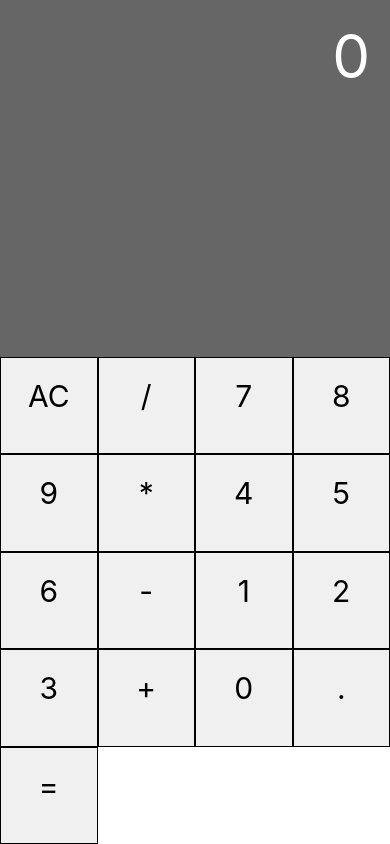
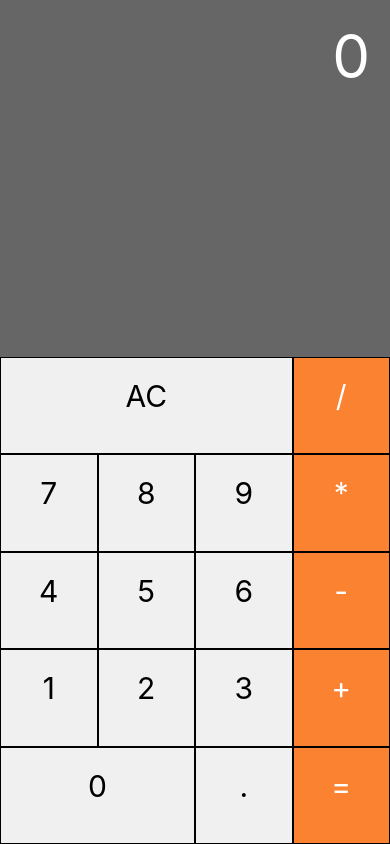
Before and after one commit to Gustavo-Bento/proj_calculadora-js, a React Native app: screen / in a window 390 px wide. Built offline with nearby package versions, Linux system fonts and the light colour scheme.

Commit message:
Applying button functions and styling them

```diff
--- a/App.js
+++ b/App.js
@@ -1,43 +1,48 @@
-import React, {Component} from 'react';
-import { Text, View, StyleSheet } from 'react-native'
-import Constants from 'expo-constants'
-import Button from './src/components/Button'
-import Display from './src/components/Display'
+import React, { Component } from 'react';
+import { Text, View, StyleSheet } from 'react-native';
+import Button from './src/components/Button';
+import Display from './src/components/Display';
 
 export default class App extends Component {
-  state ={
-    displayValue: '0'
-  }
+  state = {
+    displayValue: '0',
+  };
 
-  addDigit = n => {
-    this.setState({ displayValue: n})
-  }
+  addDigit = (n) => {
+    this.setState({ displayValue: n });
+  };
 
-  render(){
+  clearMemory = () => {
+    this.setState({ displayValue: '0' });
+  };
+
+  setOperation = (operation) => {};
+
+  render() {
     return (
-    <View style={styles.container}>
-    <Display value={this.state.displayValue}/>
-      <View style={styles.buttons}>
-        <Button label='AC' />
-        <Button label='/' />
-        <Button label='7' />
-        <Button label='8' />
-        <Button label='9' />
-        <Button label='*' />
-        <Button label='4' />
-        <Button label='5' />
-        <Button label='6' />
-        <Button label='-' />
-        <Button label='1' />
-        <Button label='2' />
-        <Button label='3' />
-        <Button label='+' />
-        <Button label='0' />
-        <Button label='.' />
-        <Button label='=' />
+      <View style={styles.container}>
+        <Display value={this.state.displayValue} />
+        <View style={styles.buttons}>
+          <Button label="AC" triple onClick={this.clearMemory} />
+          <Button label="/" operation onClick={() => this.setOperation('/')} />
+          <Button label="7" onClick={() => this.addDigit(7)} />
+          <Button label="8" onClick={() => this.addDigit(8)} />
+          <Button label="9" onClick={() => this.addDigit(9)} />
+          <Button label="*" operation onClick={() => this.setOperation('*')} />
+          <Button label="4" onClick={() => this.addDigit(4)} />
+          <Button label="5" onClick={() => this.addDigit(5)} />
+          <Button label="6" onClick={() => this.addDigit(6)} />
+          <Button label="-" operation onClick={() => this.setOperation('-')} />
+          <Button label="1" onClick={() => this.addDigit(1)} />
+          <Button label="2" onClick={() => this.addDigit(2)} />
+          <Button label="3" onClick={() => this.addDigit(3)} />
+          <Button label="+" operation onClick={() => this.setOperation('+')} />
+          <Button label="0" double onClick={() => this.addDigit(0)} />
+          <Button label="." onClick={() => this.addDigit('.')} />
+          <Button label="=" operation onClick={() => this.setOperation('=')}/>
+        </View>
       </View>
-    </View>
-  );
+    );
   }
 }
 
@@ -48,5 +53,5 @@
   buttons: {
     flexDirection: 'row',
     flexWrap: 'wrap',
-  }
+  },
 });
--- a/app.json
+++ b/app.json
@@ -1,7 +1,7 @@
 {
   "expo": {
     "name": "proj_calculadora-js",
-    "slug": "snack-97424734-4f8b-4824-8ac3-690d081cef58",
+    "slug": "snack-c09aace9-997a-44df-a236-4559d3808c10",
     "version": "1.0.0",
     "orientation": "portrait",
     "icon": "./assets/icon.png",
--- a/src/components/Button.js
+++ b/src/components/Button.js
@@ -1,44 +1,37 @@
-import React from 'react'
-import {
-  StyleSheet,
-  Text,
-  Dimensions,
-  TouchableHighlight,
-} from 'react-native'
+import React from 'react';
+import { StyleSheet, Text, Dimensions, TouchableHighlight } from 'react-native';
 
 const styles = StyleSheet.create({
-  button:{
+  buttons: {
     fontSize: 30,
-    height: Dimensions.get('window').width/4,
-    width: Dimensions.get('window').width/4,
+    height: Dimensions.get('window').width / 4,
+    width: Dimensions.get('window').width / 4,
     padding: 20,
     backgroundColor: '#f0f0f0',
     textAlign: 'center',
     borderWidth: 1,
     borderColor: '#000',
   },
-  operationButton:{
+  operationButton: {
     color: '#fff',
-    backgroundColor: '#fa8233',
+    backgroundColor: '#fa8231',
   },
-  buttonDouble:{
-    width: (Dimensions.get('window').width/4)*2,
+  buttonDouble: {
+    width: (Dimensions.get('window').width / 4) * 2,
   },
   buttonTriple: {
-    width: (Dimensions.get('window').width/4)*3,
-  }
-})
+    width: (Dimensions.get('window').width / 4) * 3,
+  },
+});
 
 export default props => {
-  const stylesButton = [styles.button]
-  if(props.double) stylesButton.push(styles.buttonDouble)
-  if(props.triple) stylesButton.push(styles.buttonTriple)
-  if(props.operation) stylesButton.push(styles.operationButton)
-  return(
+  const stylesButton = [styles.buttons];
+  if (props.double) stylesButton.push(styles.buttonDouble)
+  if (props.triple) stylesButton.push(styles.buttonTriple)
+  if (props.operation) stylesButton.push(styles.operationButton)
+  return (
     <TouchableHighlight onPress={props.onClick}>
-      <Text style={stylesButton}>
-        {props.label}
-      </Text>
+      <Text style={stylesButton}>{props.label}</Text>
     </TouchableHighlight>
   )
 }
```
